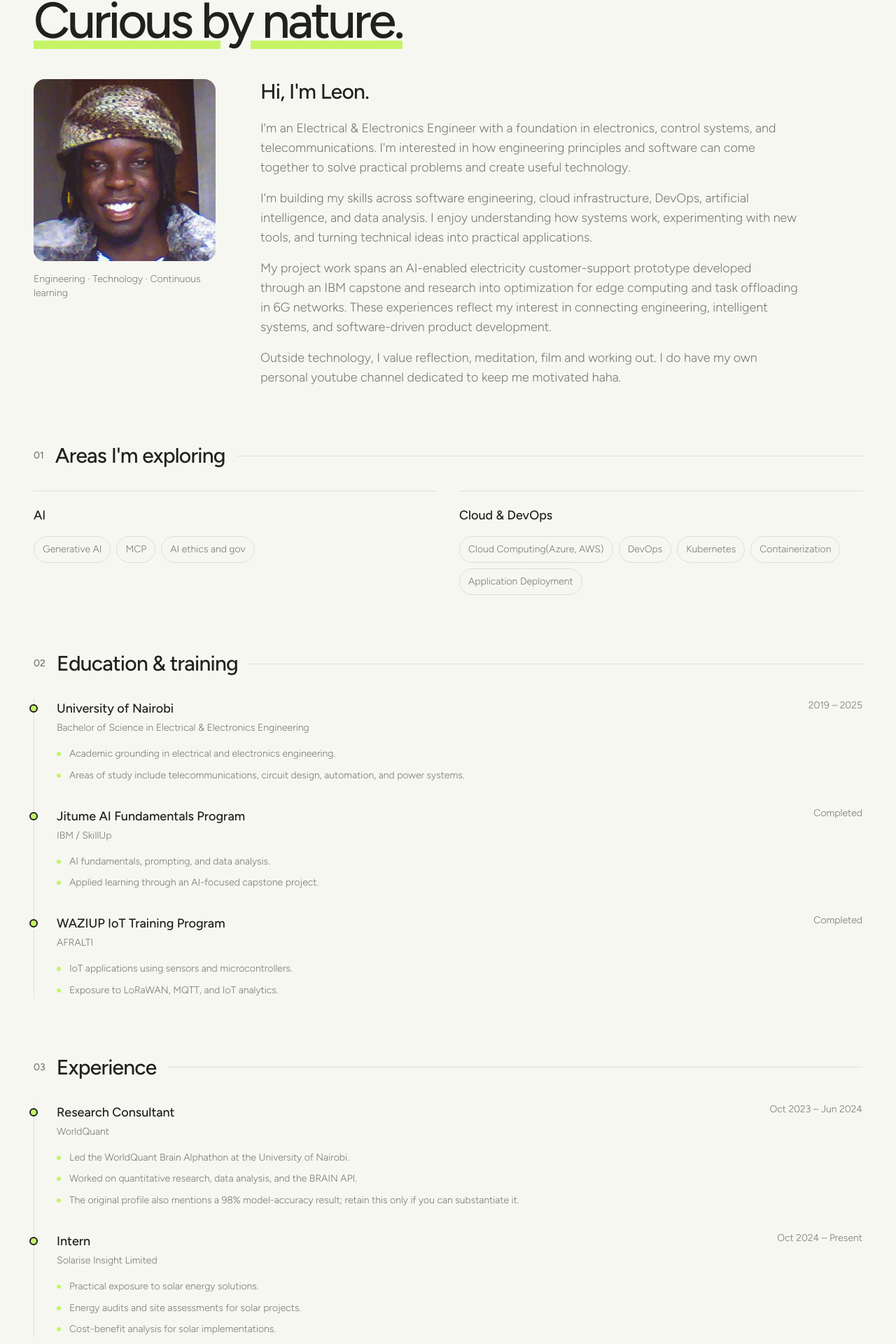
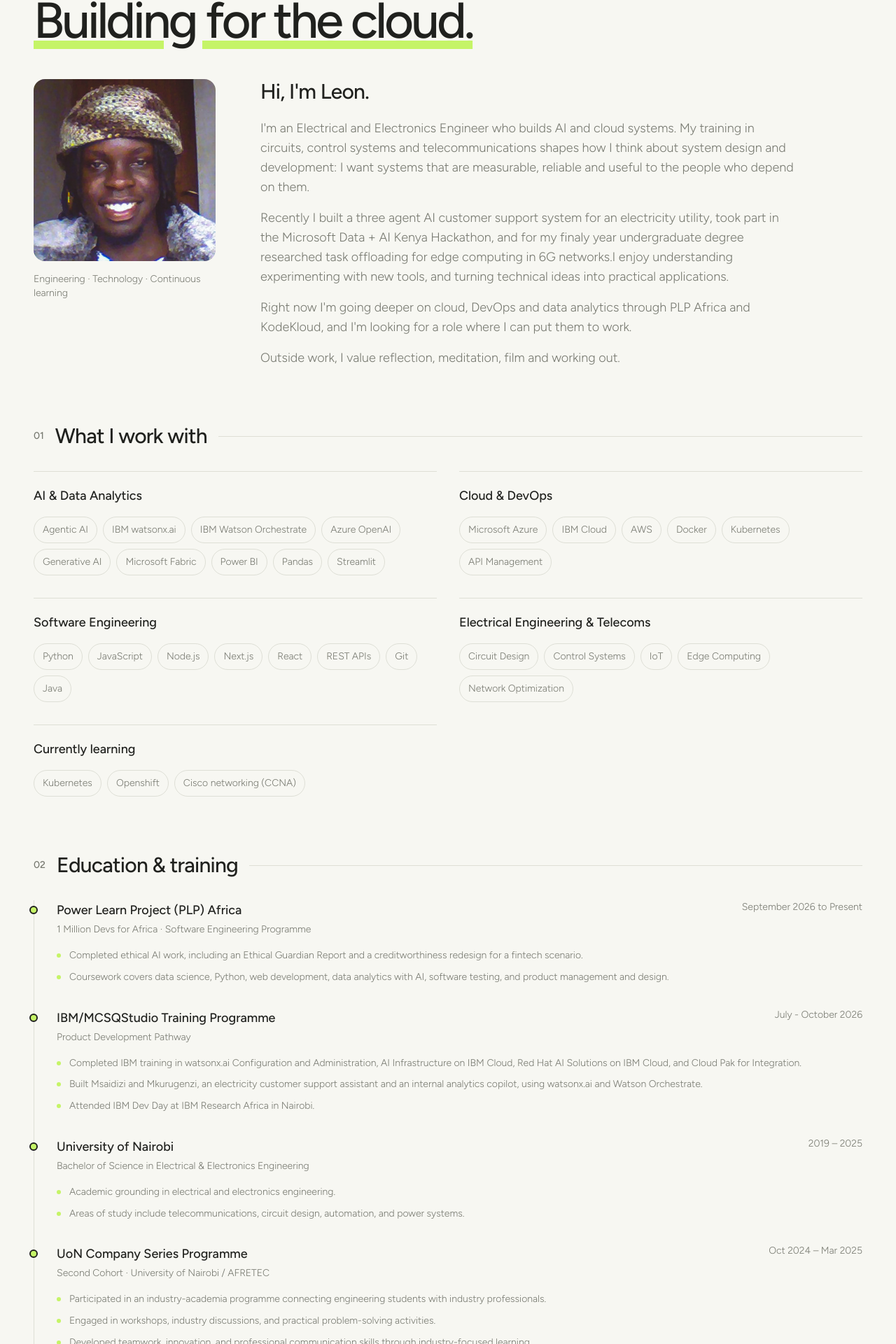
Before and after one commit to jaGaban747/myPortfolio, a Next.js app: page /about in a window 1280 px wide. Shown: the part 287-2207 px from the top of the page at 70% size. Built offline with nearby package versions, Linux system fonts and the light colour scheme.

Commit message:
Refine About page and homepage content

```diff
--- a/app/about/page.js
+++ b/app/about/page.js
@@ -5,29 +5,86 @@
 import Image from "next/image";
 
 
+
 const skills = [
   {
-    title: "AI",
+    title: "AI & Data Analytics",
     items: [
+      "Agentic AI",
+      "IBM watsonx.ai",
+      "IBM Watson Orchestrate",
+      "Azure OpenAI",
       "Generative AI",
-      "MCP",
-      "AI ethics and gov",
+      "Microsoft Fabric",
+      "Power BI",
+      "Pandas",
+      "Streamlit",
     ],
   },
   {
     title: "Cloud & DevOps",
     items: [
-      "Cloud Computing(Azure, AWS)",
-      "DevOps",
+      "Microsoft Azure",
+      "IBM Cloud",
+      "AWS",
+      "Docker",
       "Kubernetes",
-      "Containerization",
-      "Application Deployment",
+      "API Management",
     ],
+  },
+  {
+    title: "Software Engineering",
+    items: [
+      "Python",
+      "JavaScript",
+      "Node.js",
+      "Next.js",
+      "React",
+      "REST APIs",
+      "Git",
+      "Java",
+    ],
+  },
+  {
+    title: "Electrical Engineering & Telecoms",
+    items: [
+      "Circuit Design",
+      "Control Systems",
+      "IoT",
+      "Edge Computing",
+      "Network Optimization",
+    ],
+  },
+  {
+    title: "Currently learning",
+    items: ["Kubernetes", "Openshift", "Cisco networking (CCNA)"],
   },
 ];
 
 
+
 const education = [
+  {
+    title: "Power Learn Project (PLP) Africa",
+    period: "September 2026 to Present",
+    subtitle: "1 Million Devs for Africa · Software Engineering Programme",
+    details: [
+      "Completed ethical AI work, including an Ethical Guardian Report and a creditworthiness redesign for a fintech scenario.",
+      "Coursework covers data science, Python, web development, data analytics with AI, software testing, and product management and design.",
+    ],
+  },
+
+    {
+    title: "IBM/MCSQStudio Training Programme",
+    period: "July - October 2026",
+    subtitle: "Product Development Pathway",
+    details: [
+      "Completed IBM training in watsonx.ai Configuration and Administration, AI Infrastructure on IBM Cloud, Red Hat AI Solutions on IBM Cloud, and Cloud Pak for Integration.",
+      "Built Msaidizi and Mkurugenzi, an electricity customer support assistant and an internal analytics copilot, using watsonx.ai and Watson Orchestrate.",
+      "Attended IBM Dev Day at IBM Research Africa in Nairobi.",
+    ],
+  },
+
   {
     title: "University of Nairobi",
     period: "2019 – 2025",
@@ -35,6 +92,16 @@
     details: [
       "Academic grounding in electrical and electronics engineering.",
       "Areas of study include telecommunications, circuit design, automation, and power systems.",
+    ],
+  },
+  {
+    title: "UoN Company Series Programme",
+    period: "Oct 2024 – Mar 2025",
+    subtitle: "Second Cohort · University of Nairobi / AFRETEC",
+    details: [
+      "Participated in an industry-academia programme connecting engineering students with industry professionals.",
+      "Engaged in workshops, industry discussions, and practical problem-solving activities.",
+      "Developed teamwork, innovation, and professional communication skills through industry-focused learning.",
     ],
   },
   {
@@ -59,25 +126,38 @@
 
 const experience = [
   {
+    title: "Hackathon Participant",
+    organisation: "Microsoft Data + AI Kenya Hackathon",
+    period: "Mar to Apr 2025",
+    subtitle: "MSE Insights Copilot",
+    details: [
+      "Built MSE Insights Copilot, an AI assistant that turns market data into plain language insights.",
+      "Worked with Azure OpenAI and Microsoft Fabric to ground the assistant's answers in real data.",
+      "Presented the solution to a panel of judges within the hackathon's time limit.",
+    ],
+  },
+
+  {
+    title: "Intern",
+    organisation: "Solarise Insight Limited",
+    period: "Oct 2024 – Feb 2025",
+    details: [
+      "Gained practical exposure to solar energy solutions.",
+      "Participated in energy audits and site assessments for solar projects.",
+      "Contributed to cost-benefit analysis for solar implementations.",
+    ],
+  },
+  {
     title: "Research Consultant",
     organisation: "WorldQuant",
     period: "Oct 2023 – Jun 2024",
     details: [
-      "Led the WorldQuant Brain Alphathon at the University of Nairobi.",
-      "Worked on quantitative research, data analysis, and the BRAIN API.",
-      "The original profile also mentions a 98% model-accuracy result; retain this only if you can substantiate it.",
+      "Organized and ran the WorldQuant Brain Alphathon at the University of Nairobi, bringing students into quantitative research.",
+      "Used the BRAIN platform and API to research and develop alpha strategies for quantitative models.",
+      "Analyzed large datasets to find patterns, trends and anomalies for model development.",
     ],
   },
-  {
-    title: "Intern",
-    organisation: "Solarise Insight Limited",
-    period: "Oct 2024 – Present",
-    details: [
-      "Practical exposure to solar energy solutions.",
-      "Energy audits and site assessments for solar projects.",
-      "Cost-benefit analysis for solar implementations.",
-    ],
-  },
+
 ];
 
 function SectionHeading({ number, children }) {
@@ -157,10 +237,10 @@
           transition={{ duration: 0.6 }}
           className="max-w-4xl text-5xl font-medium leading-[1.08] tracking-[-0.05em] md:text-7xl"
         >
-          Engineer by training.
+          Trained on circuits.
           <br />
           <span className="underline decoration-[var(--accent)] decoration-[8px] underline-offset-4 md:decoration-[12px]">
-            Curious by nature.
+            Building for the cloud.
           </span>
         </motion.h1>
 
@@ -199,30 +279,30 @@
             <div className="mt-5 space-y-4 text-base leading-8 text-[var(--muted)] md:text-lg">
 
               <p>
-                I'm an Electrical & Electronics Engineer with a foundation in
-                electronics, control systems, and telecommunications. I'm interested
-                in how engineering principles and software can come together to solve
-                practical problems and create useful technology.
+                I&apos;m an Electrical and Electronics Engineer who builds AI and
+                cloud systems. My training in circuits, control systems and
+                telecommunications shapes how I think about system design and development: I want systems
+                that are measurable, reliable and useful to the people who
+                depend on them.
               </p>
 
               <p>
-                I'm building my skills across software engineering, cloud infrastructure,
-                DevOps, artificial intelligence, and data analysis. I enjoy understanding
-                how systems work, experimenting with new tools, and turning technical
+                Recently I built a three agent AI customer support system for an
+                electricity utility, took part in the Microsoft Data + AI Kenya
+                Hackathon, and for my finaly year undergraduate degree researched task offloading for edge computing in
+                6G networks.I enjoy understanding
+                experimenting with new tools, and turning technical
                 ideas into practical applications.
               </p>
 
               <p>
-                My project work spans an AI-enabled electricity customer-support
-                prototype developed through an IBM capstone and research into
-                optimization for edge computing and task offloading in 6G networks.
-                These experiences reflect my interest in connecting engineering,
-                intelligent systems, and software-driven product development.
+                Right now I&apos;m going deeper on cloud, DevOps and data
+                analytics through PLP Africa and KodeKloud, and I&apos;m
+                looking for a role where I can put them to work.
               </p>
 
               <p>
-                Outside technology, I value reflection, meditation, film
-                and working out. I do have my own personal youtube channel dedicated to keep me motivated haha.
+                Outside work, I value reflection, meditation, film and working out.
               </p>
             </div>
           </motion.div>
@@ -230,7 +310,7 @@
       </section>
 
       <section className="mb-20">
-        <SectionHeading number="01">Areas I'm exploring</SectionHeading>
+        <SectionHeading number="01">What I work with</SectionHeading>
 
         <div className="grid gap-8 sm:grid-cols-2">
           {skills.map((group, index) => (
--- a/app/page.js
+++ b/app/page.js
@@ -30,11 +30,11 @@
           transition={{ duration: 0.7 }}
           className="max-w-5xl text-5xl font-medium leading-[1.05] tracking-[-0.055em] sm:text-6xl md:text-8xl"
         >
-          Building at the intersection of{" "}
+          From circuits to{" "}
           <span className="underline decoration-[var(--accent)] decoration-[8px] underline-offset-[8px] md:decoration-[12px] md:underline-offset-[12px]">
-            technology
-          </span>{" "}
-          and possibility.
+            cloud
+          </span>
+          : building intelligent systems that work in the real world.
         </motion.h1>
 
         <motion.div
@@ -44,8 +44,8 @@
           className="mt-10 flex flex-col gap-8 md:flex-row md:items-end md:justify-between"
         >
           <p className="max-w-xl text-lg leading-relaxed text-[var(--muted)] md:text-xl">
-            Exploring cloud infrastructure, DevOps, software engineering, and
-            AI to turn ideas into useful products and practical solutions.
+            Working across cloud infrastructure, DevOps, software engineering and AI
+            to turn ideas into products that solve real problems.
           </p>
 
           <a
```
